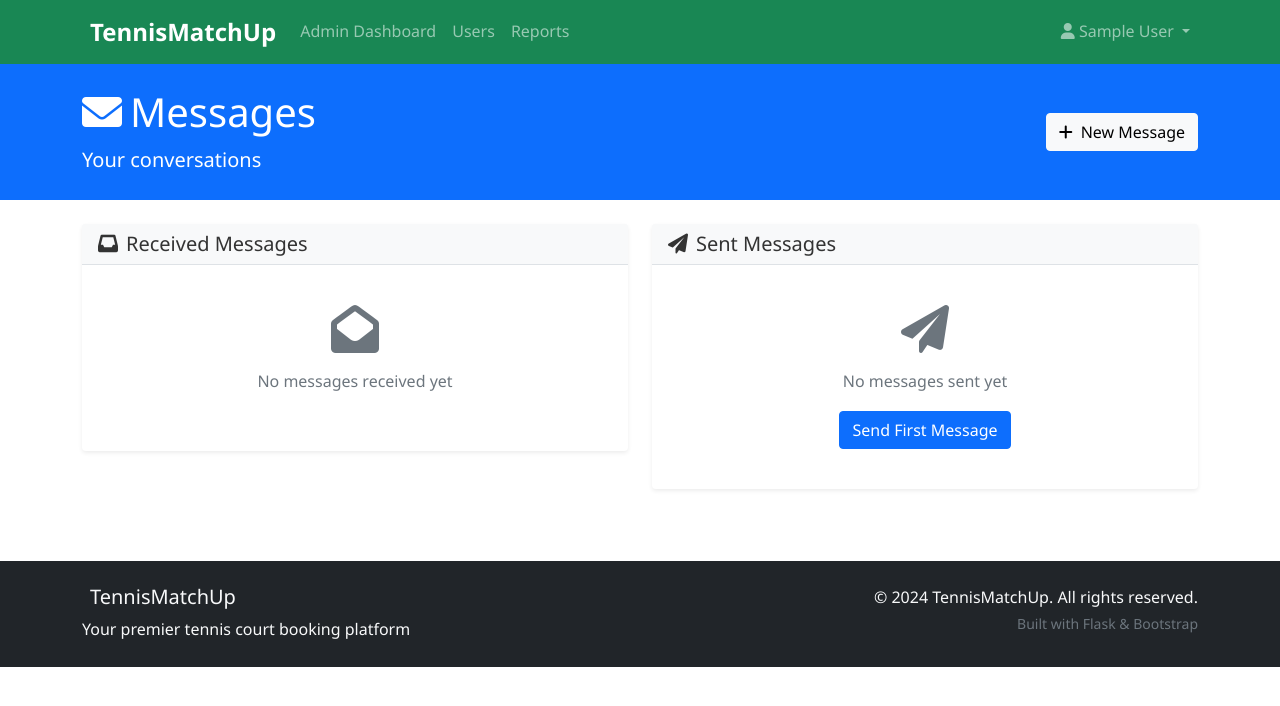
After one commit to NitayMi/TennisMatchUp, a Flask app: page /messages/inbox in a window 1280 px wide. The commit adds this page. Shown: the top 706 px of the page. Run offline with Flask 3, Linux system fonts and the light colour scheme; the visitor is signed in with stand-in values (Sample User, id 1).

Commit message:
added messges

```diff
--- a/app.py
+++ b/app.py
@@ -14,6 +14,7 @@ from routes.player import player_bp
 from routes.owner import owner_bp
 from routes.admin import admin_bp
 from routes.shared_booking import shared_booking_bp
+from routes.messaging import messaging_bp
 
 def create_app():
     """Application factory"""
@@ -40,6 +41,7 @@ def create_app():
     app.register_blueprint(owner_bp)
     app.register_blueprint(admin_bp)
     app.register_blueprint(shared_booking_bp)
+    app.register_blueprint(messaging_bp)
 
     # Error handlers
     @app.errorhandler(404)
--- /dev/null
+++ b/routes/messaging.py
@@ -0,0 +1,94 @@
+"""
+Messaging Routes for TennisMatchUp
+Simple messaging system implementation
+"""
+from flask import Blueprint, render_template, request, flash, redirect, url_for, session, jsonify
+from models.user import User
+from models.player import Player
+from models.message import Message
+from models.database import db
+from utils.decorators import login_required
+from services.rule_engine import RuleEngine
+from datetime import datetime
+from sqlalchemy import or_, and_
+
+messaging_bp = Blueprint('messaging', __name__, url_prefix='/messages')
+
+@messaging_bp.route('/inbox')
+@login_required
+def inbox():
+    """Display user's message inbox - simple version"""
+    user_id = session['user_id']
+
+    # Get all messages received by current user
+    messages_received = Message.query.filter_by(receiver_id=user_id).order_by(
+        Message.created_at.desc()
+    ).limit(50).all()
+
+    # Get all messages sent by current user
+    messages_sent = Message.query.filter_by(sender_id=user_id).order_by(
+        Message.created_at.desc()
+    ).limit(50).all()
+
+    # Count unread messages
+    unread_count = Message.count_unread_messages(user_id)
+
+    return render_template('messages/inbox.html',
+                         messages_received=messages_received,
+                         messages_sent=messages_sent,
+                         unread_count=unread_count)
+
+@messaging_bp.route('/compose')
+@login_required
+def compose():
+    """Compose new message - simple version"""
+    user_id = session['user_id']
+
+    # Get all users except current user
+    available_users = User.query.filter(
+        and_(User.id != user_id, User.is_active == True)
+    ).order_by(User.full_name).all()
+
+    return render_template('messages/compose.html',
+                         available_users=available_users)
+
+@messaging_bp.route('/send', methods=['POST'])
+@login_required
+def send_message():
+    """Send a new message - simple version"""
+    user_id = session['user_id']
+
+    recipient_id = request.form.get('recipient_id', type=int)
+    content = request.form.get('content', '').strip()
+
+    if not recipient_id or not content:
+        flash('Please select a recipient and enter a message', 'error')
+        return redirect(url_for('messaging.compose'))
+
+    # Validate message using RuleEngine
+    validation_result = RuleEngine.validate_message_sending(user_id, recipient_id, content)
+
+    if not validation_result['valid']:
+        flash(validation_result['reason'], 'error')
+        return redirect(url_for('messaging.compose'))
+
+    # Create and save message
+    try:
+        message = Message(
+            sender_id=user_id,
+            receiver_id=recipient_id,
+            content=content,
+            message_type='text'
+        )
+
+        db.session.add(message)
+        db.session.commit()
+
+        recipient = User.query.get(recipient_id)
+        flash(f'Message sent to {recipient.full_name}!', 'success')
+        return redirect(url_for('messaging.inbox'))
+
+    except Exception as e:
+        db.session.rollback()
+        flash('Failed to send message. Please try again.', 'error')
+        return redirect(url_for('messaging.compose'))
--- a/templates/base.html
+++ b/templates/base.html
@@ -35,6 +35,11 @@
                             </li>
                             <li class="nav-item">
                                 <a class="nav-link" href="{{ url_for('player.find_matches') }}">Find Matches</a>
+                            </li>
+                            <li class="nav-item">
+                                <a class="nav-link" href="{{ url_for('messaging.inbox') }}">
+                                    <i class="fas fa-envelope me-1"></i>Messages
+                                 </a>
                             </li>
                             <li class="nav-item">
                                 <a class="nav-link" href="{{ url_for('player.book_court') }}">Book Court</a>
@@ -93,7 +98,7 @@
                                 <i class="fas fa-user"></i> {{ session.user_name }}
                             </a>
                             <ul class="dropdown-menu">
-                                <li><a class="dropdown-item" href="{{ url_for('player.edit_profile') }}"><i class="fas fa-user-edit"></i> Edit Profile</a></li>
+                                <li><a class="dropdown-item" href="{{ url_for('auth.profile') }}">
                                 <li><a class="dropdown-item" href="{{ url_for('auth.profile') }}"><i class="fas fa-cog"></i> Settings</a></li>
                                 <li><hr class="dropdown-divider"></li>
                                 <li><a class="dropdown-item" href="{{ url_for('auth.logout') }}"><i class="fas fa-sign-out-alt"></i> Logout</a></li>
--- /dev/null
+++ b/templates/messages/inbox.html
@@ -0,0 +1,161 @@
+{% extends "base.html" %}
+
+{% block title %}Messages - TennisMatchUp{% endblock %}
+
+{% block content %}
+<!-- Header -->
+<div class="bg-primary text-white py-4">
+    <div class="container">
+        <div class="d-flex justify-content-between align-items-center">
+            <div>
+                <h1><i class="fas fa-envelope me-2"></i>Messages</h1>
+                <p class="lead mb-0">Your conversations</p>
+            </div>
+            <div>
+                <a href="{{ url_for('messaging.compose') }}" class="btn btn-light">
+                    <i class="fas fa-plus me-2"></i>New Message
+                </a>
+            </div>
+        </div>
+    </div>
+</div>
+
+<div class="container py-4">
+    <div class="row">
+        <!-- Unread Counter -->
+        {% if unread_count > 0 %}
+        <div class="col-12 mb-3">
+            <div class="alert alert-info">
+                <i class="fas fa-bell me-2"></i>
+                You have <strong>{{ unread_count }}</strong> unread message{{ 's' if unread_count != 1 else '' }}
+            </div>
+        </div>
+        {% endif %}
+
+        <!-- Received Messages -->
+        <div class="col-lg-6 mb-4">
+            <div class="card">
+                <div class="card-header">
+                    <h5 class="mb-0">
+                        <i class="fas fa-inbox me-2"></i>Received Messages
+                        {% if unread_count > 0 %}
+                            <span class="badge bg-danger">{{ unread_count }}</span>
+                        {% endif %}
+                    </h5>
+                </div>
+                <div class="card-body">
+                    {% if messages_received %}
+                        {% for message in messages_received[:10] %}
+                        <div class="d-flex justify-content-between align-items-start mb-3 p-3 border rounded {{ 'bg-light' if not message.is_read else '' }}">
+                            <div class="flex-grow-1">
+                                <h6 class="mb-1">
+                                    {% if message.sender %}
+                                        {{ message.sender.full_name }}
+                                    {% else %}
+                                        Unknown User
+                                    {% endif %}
+                                    {% if not message.is_read %}
+                                        <span class="badge bg-primary">New</span>
+                                    {% endif %}
+                                </h6>
+                                <p class="mb-1">{{ message.get_preview(50) }}</p>
+                                <small class="text-muted">{{ message.get_time_display() }}</small>
+                            </div>
+                            <div>
+                                {% if not message.is_read %}
+                                    <button class="btn btn-sm btn-outline-primary" onclick="markAsRead('{{ message.id }}')">
+                                        Mark Read
+                                    </button>
+                                {% endif %}
+                            </div>
+                        </div>
+                        {% endfor %}
+                    {% else %}
+                        <div class="text-center py-4">
+                            <i class="fas fa-envelope-open fa-3x text-muted mb-3"></i>
+                            <p class="text-muted">No messages received yet</p>
+                        </div>
+                    {% endif %}
+                </div>
+            </div>
+        </div>
+
+        <!-- Sent Messages -->
+        <div class="col-lg-6">
+            <div class="card">
+                <div class="card-header">
+                    <h5 class="mb-0">
+                        <i class="fas fa-paper-plane me-2"></i>Sent Messages
+                    </h5>
+                </div>
+                <div class="card-body">
+                    {% if messages_sent %}
+                        {% for message in messages_sent[:10] %}
+                        <div class="d-flex justify-content-between align-items-start mb-3 p-3 border rounded">
+                            <div class="flex-grow-1">
+                                <h6 class="mb-1">
+                                    To:
+                                    {% if message.receiver %}
+                                        {{ message.receiver.full_name }}
+                                    {% else %}
+                                        Unknown User
+                                    {% endif %}
+                                </h6>
+                                <p class="mb-1">{{ message.get_preview(50) }}</p>
+                                <small class="text-muted">{{ message.get_time_display() }}</small>
+                            </div>
+                            <div>
+                                {% if message.is_read %}
+                                    <small class="text-success">
+                                        <i class="fas fa-check-double"></i> Read
+                                    </small>
+                                {% else %}
+                                    <small class="text-muted">
+                                        <i class="fas fa-check"></i> Sent
+                                    </small>
+                                {% endif %}
+                            </div>
+                        </div>
+                        {% endfor %}
+                    {% else %}
+                        <div class="text-center py-4">
+                            <i class="fas fa-paper-plane fa-3x text-muted mb-3"></i>
+                            <p class="text-muted">No messages sent yet</p>
+                            <a href="{{ url_for('messaging.compose') }}" class="btn btn-primary">
+                                Send First Message
+                            </a>
+                        </div>
+                    {% endif %}
+                </div>
+            </div>
+        </div>
+    </div>
+</div>
+
+<!-- JavaScript for marking messages as read -->
+<script>
+function markAsRead(messageId) {
+    fetch('/messages/api/mark-read', {
+        method: 'POST',
+        headers: {
+            'Content-Type': 'application/json',
+        },
+        body: JSON.stringify({
+            message_id: messageId
+        })
+    })
+    .then(response => response.json())
+    .then(data => {
+        if (data.success) {
+            location.reload(); // Refresh page to show updated status
+        } else {
+            alert('Error marking message as read');
+        }
+    })
+    .catch(error => {
+        console.error('Error:', error);
+        alert('Error marking message as read');
+    });
+}
+</script>
+{% endblock %}
```
Also changed, not shown: templates/messages/compose.html (added, +80 -0 lines), 6 other files.
